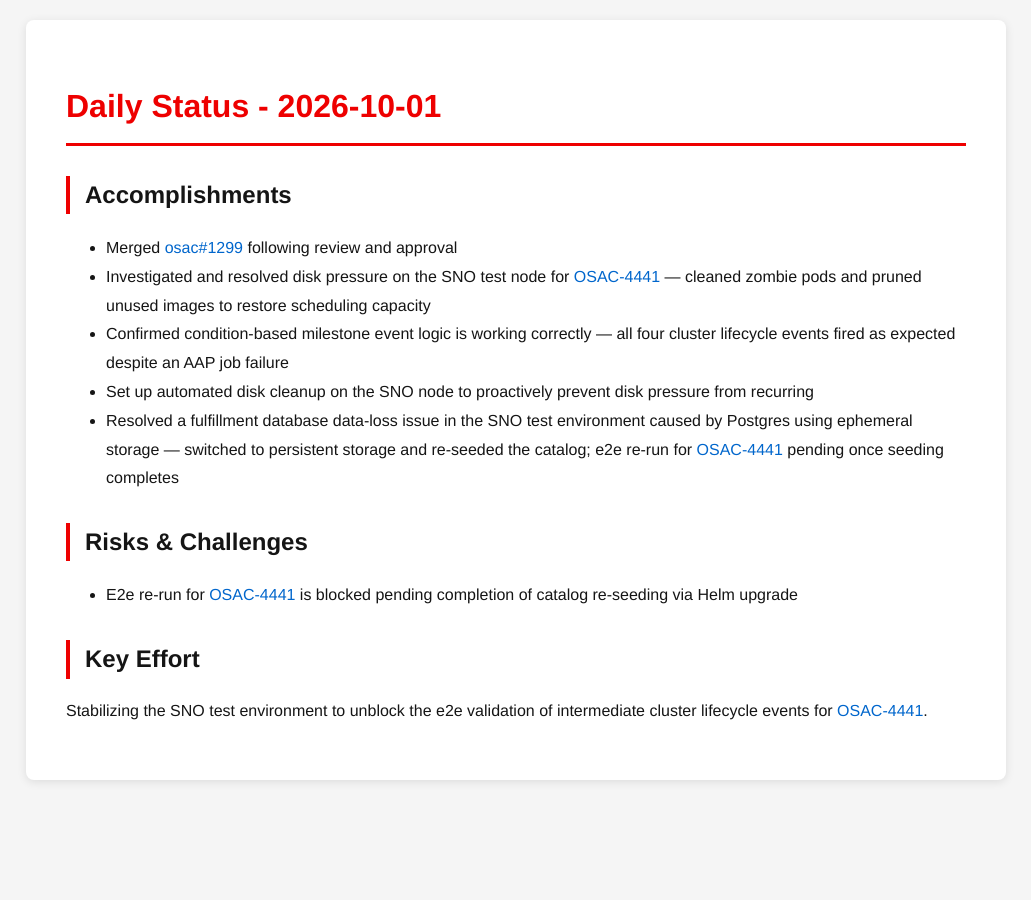
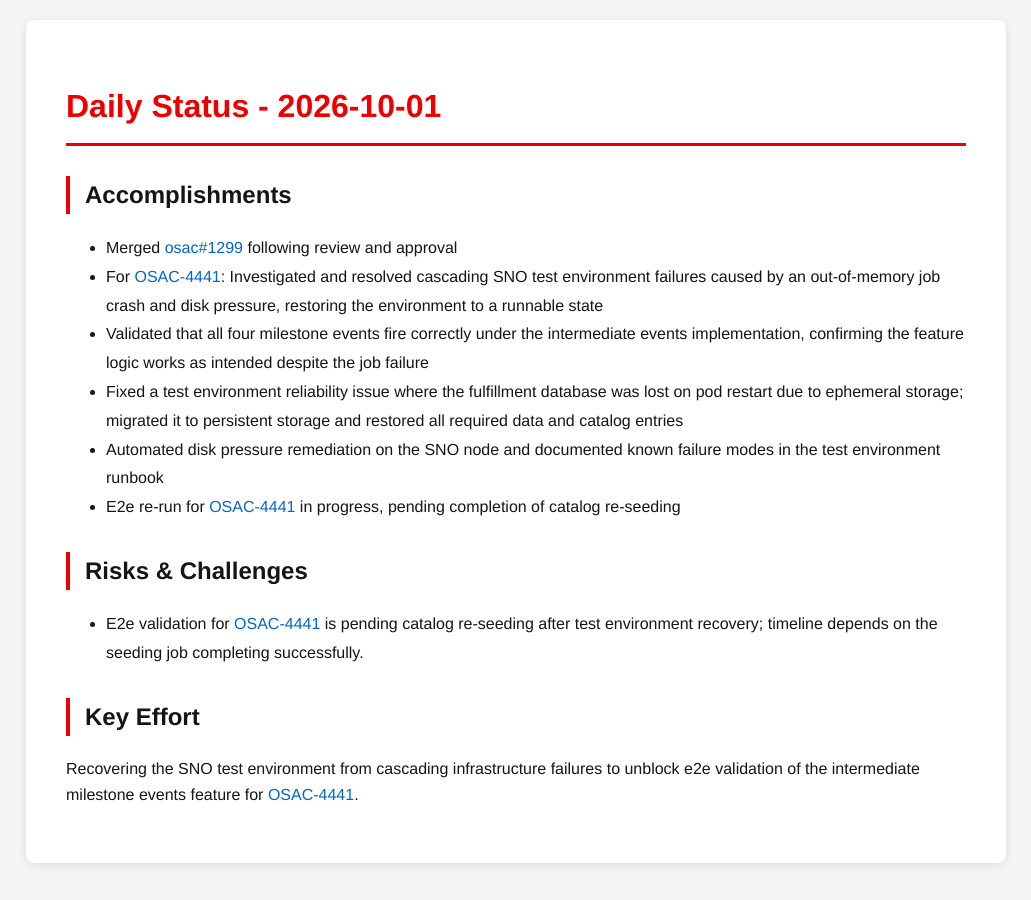
Before and after one commit to tzvatot/daily-status, a Jekyll site: the page built from 2026-10-01.md, in a window 1280 px wide. Shown: the whole page, without its empty margins (124-1155 px from the left). Built offline with Jekyll 4.4.1, drawn with Linux system fonts in a browser that asks for light colours.

Commit message:
Daily status update - 2026-10-01

```diff
--- a/2026-10-01.md
+++ b/2026-10-01.md
@@ -8,13 +8,14 @@ date: 2026-10-01
 
 ## Accomplishments
 - Merged [osac#1299](https://github.com/osac-project/osac/pull/1299) following review and approval
-- Investigated and resolved disk pressure on the SNO test node for [OSAC-4441](https://redhat.atlassian.net/browse/OSAC-4441) — cleaned zombie pods and pruned unused images to restore scheduling capacity
-- Confirmed condition-based milestone event logic is working correctly — all four cluster lifecycle events fired as expected despite an AAP job failure
-- Set up automated disk cleanup on the SNO node to proactively prevent disk pressure from recurring
-- Resolved a fulfillment database data-loss issue in the SNO test environment caused by Postgres using ephemeral storage — switched to persistent storage and re-seeded the catalog; e2e re-run for [OSAC-4441](https://redhat.atlassian.net/browse/OSAC-4441) pending once seeding completes
+- For [OSAC-4441](https://redhat.atlassian.net/browse/OSAC-4441): Investigated and resolved cascading SNO test environment failures caused by an out-of-memory job crash and disk pressure, restoring the environment to a runnable state
+- Validated that all four milestone events fire correctly under the intermediate events implementation, confirming the feature logic works as intended despite the job failure
+- Fixed a test environment reliability issue where the fulfillment database was lost on pod restart due to ephemeral storage; migrated it to persistent storage and restored all required data and catalog entries
+- Automated disk pressure remediation on the SNO node and documented known failure modes in the test environment runbook
+- E2e re-run for [OSAC-4441](https://redhat.atlassian.net/browse/OSAC-4441) in progress, pending completion of catalog re-seeding
 
 ## Risks & Challenges
-- E2e re-run for [OSAC-4441](https://redhat.atlassian.net/browse/OSAC-4441) is blocked pending completion of catalog re-seeding via Helm upgrade
+- E2e validation for [OSAC-4441](https://redhat.atlassian.net/browse/OSAC-4441) is pending catalog re-seeding after test environment recovery; timeline depends on the seeding job completing successfully.
 
 ## Key Effort
-Stabilizing the SNO test environment to unblock the e2e validation of intermediate cluster lifecycle events for [OSAC-4441](https://redhat.atlassian.net/browse/OSAC-4441).
+Recovering the SNO test environment from cascading infrastructure failures to unblock e2e validation of the intermediate milestone events feature for [OSAC-4441](https://redhat.atlassian.net/browse/OSAC-4441).
```
